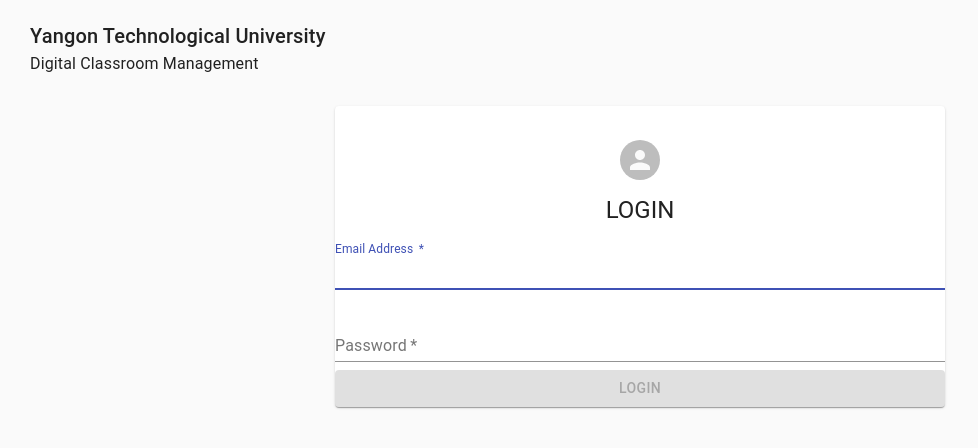
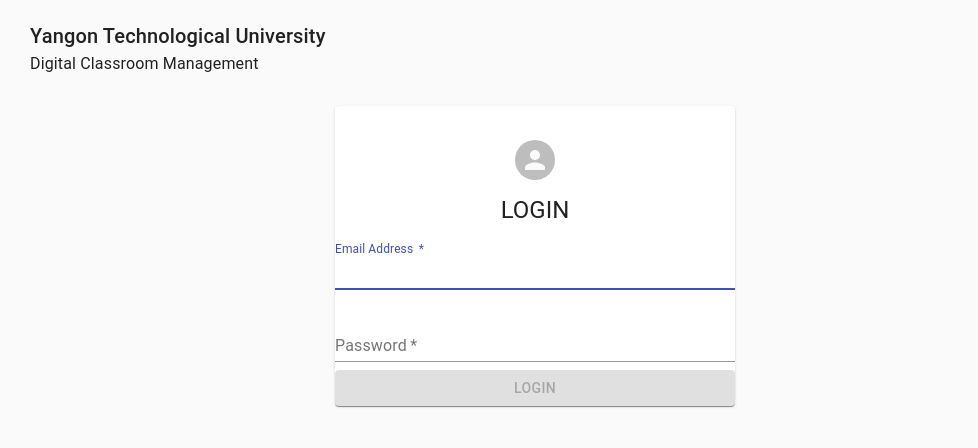
Before and after one commit to theinthh/DCS, a React (Create React App) app: page / in a window 1280 px wide. Shown: the top 448 px of the page, without its empty margins (0-978 px from the left). Built offline with nearby package versions, Linux system fonts and the light colour scheme.

Commit message:
Update Login.js

```diff
--- a/src/containers/Login.js
+++ b/src/containers/Login.js
@@ -61,7 +61,12 @@
               <CssBaseline />
               <Grid container className="grid">
                 <Grid item xs>
-                  <Paper className="paper">
+                  <Paper className="paper"  style={{
+                      height: "300px",
+                      width: "400px",
+                      backgroundPosition: "center",
+                      justify: "center"
+                    }}>
                     <br />
                     <div className="avatar">
                       <Avatar className="icon"></Avatar>
```
